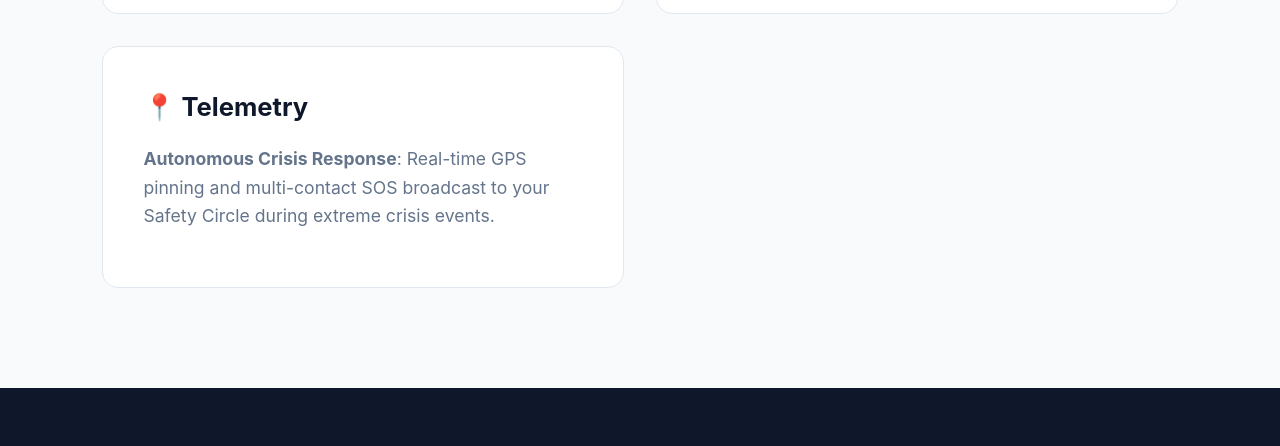
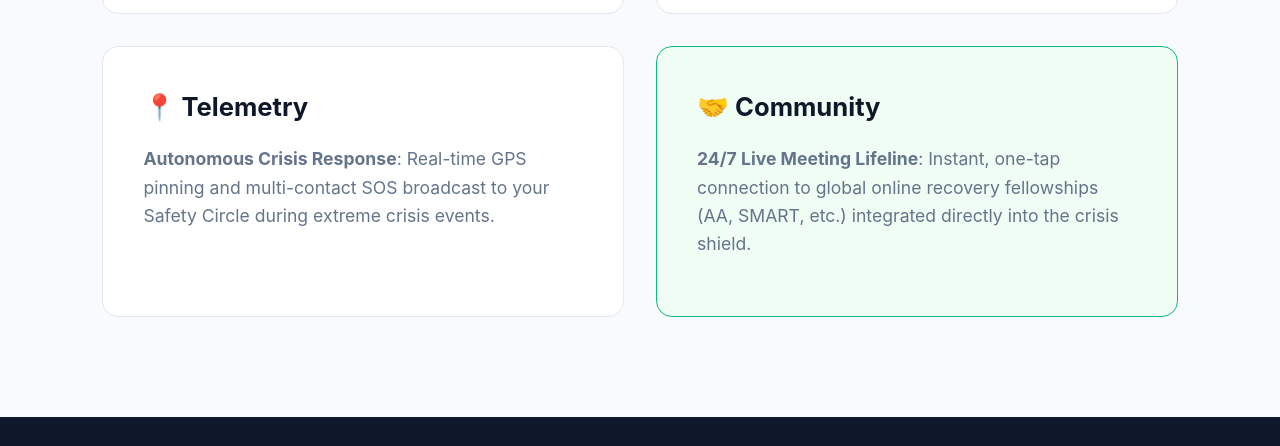
Before and after one commit to jitbiobehavioral/Demo, a plain HTML site: page index.html in a window 1280 px wide. Shown: the part 1734-2180 px from the top of the page. Drawn offline with Linux system fonts and the light colour scheme.

Commit message:
WEBSITE UPDATE: Announced 24/7 Meeting Integration and Path C Lifeline.

```diff
--- a/index.html
+++ b/index.html
@@ -317,6 +317,10 @@
                 <h3>📍 Telemetry</h3>
                 <p><strong>Autonomous Crisis Response</strong>: Real-time GPS pinning and multi-contact SOS broadcast to your Safety Circle during extreme crisis events.</p>
             </div>
+            <div class="card" style="border-color: var(--success); background: #f0fdf4;">
+                <h3>🤝 Community</h3>
+                <p><strong>24/7 Live Meeting Lifeline</strong>: Instant, one-tap connection to global online recovery fellowships (AA, SMART, etc.) integrated directly into the crisis shield.</p>
+            </div>
         </div>
     </section>
 
```
Also changed, not shown: simulator.html (+1 -1 lines).
